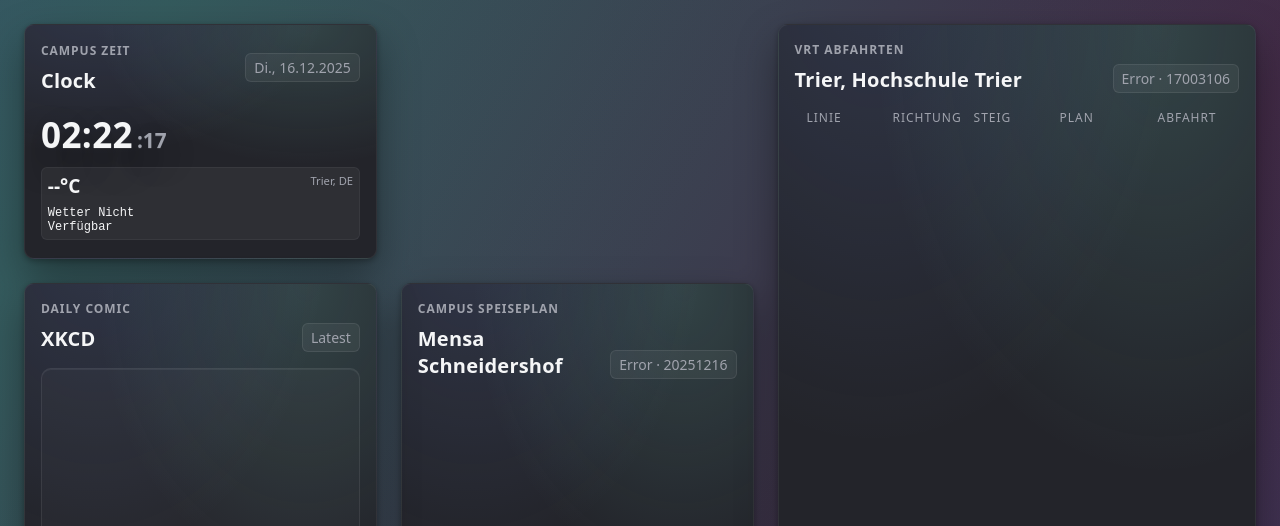
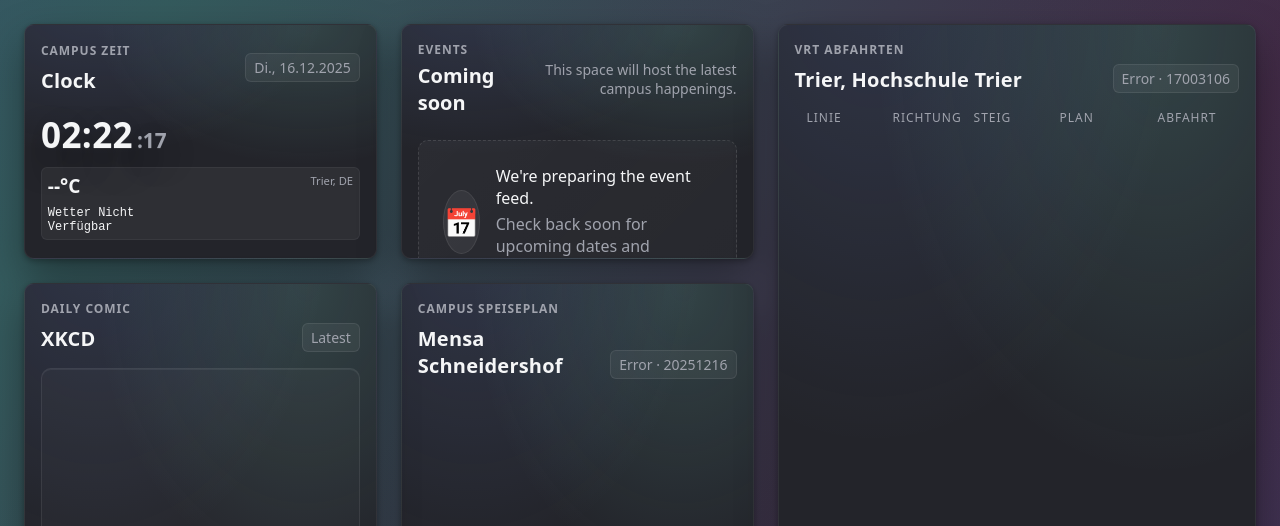
Before and after one commit to DbrStudio/FSI_Dashboard, a website built with Vite: page index.html in a window 1280 px wide. Shown: the top 526 px of the page. Built offline with nearby package versions, Linux system fonts and the light colour scheme; no server answers; files whose address does not match are found by name.

Commit message:
Add placeholder events card

```diff
--- a/index.html
+++ b/index.html
@@ -11,6 +11,7 @@
 
 <main id="app" class="dashboard">
     <clock-card data-location="Trier, DE" data-units="metric"></clock-card>
+    <events-card></events-card>
     <mensa-card></mensa-card>
     <xkcd-card></xkcd-card>
     <vrt-card stop-id="17003106"></vrt-card>
--- a/src/core/layout.ts
+++ b/src/core/layout.ts
@@ -8,6 +8,13 @@ export type WidgetLayout = {
 export const layout: Record<string, WidgetLayout> = {
   'clock-card': {
     col: 0,
+    row: 0,
+    colSpan: 3,
+    rowSpan: 2,
+  },
+
+  'events-card': {
+    col: 3,
     row: 0,
     colSpan: 3,
     rowSpan: 2,
--- /dev/null
+++ b/src/widgets/events/events.css
@@ -0,0 +1,76 @@
+.events-card {
+    gap: var(--space-lg);
+    justify-content: space-between;
+}
+
+.events-header {
+    display: flex;
+    align-items: center;
+    justify-content: space-between;
+    gap: var(--space-md);
+}
+
+.events-heading {
+    display: flex;
+    flex-direction: column;
+    gap: var(--space-2xs);
+}
+
+.events-eyebrow {
+    margin: 0;
+    color: var(--color-text-muted);
+    text-transform: uppercase;
+    letter-spacing: 0.08em;
+    font-size: var(--font-size-xs);
+    font-weight: 600;
+}
+
+.events-header h2 {
+    margin: 0;
+    font-size: var(--font-size-lg);
+    color: var(--color-text);
+}
+
+.events-meta {
+    margin: 0;
+    color: var(--color-text-muted);
+    font-size: var(--font-size-sm);
+    text-align: right;
+}
+
+.events-placeholder {
+    display: flex;
+    align-items: center;
+    gap: var(--space-md);
+    padding: var(--space-lg);
+    border-radius: var(--radius-md);
+    border: 1px dashed rgba(255, 255, 255, 0.12);
+    background: linear-gradient(135deg, rgba(255, 255, 255, 0.04), rgba(255, 255, 255, 0.02));
+}
+
+.placeholder-icon {
+    display: grid;
+    place-items: center;
+    width: 64px;
+    height: 64px;
+    border-radius: 50%;
+    background: rgba(255, 255, 255, 0.06);
+    border: 1px solid rgba(255, 255, 255, 0.08);
+    font-size: var(--font-size-xl);
+}
+
+.placeholder-copy {
+    display: flex;
+    flex-direction: column;
+    gap: var(--space-2xs);
+    color: var(--color-text);
+}
+
+.placeholder-copy .muted {
+    margin: 0;
+    color: var(--color-text-muted);
+}
+
+.placeholder-copy p {
+    margin: 0;
+}
--- /dev/null
+++ b/src/widgets/events/events.element.ts
@@ -0,0 +1,10 @@
+import template from './events.template.html?raw';
+import './events.css';
+
+class EventsCard extends HTMLElement {
+  connectedCallback(): void {
+    this.innerHTML = template;
+  }
+}
+
+customElements.define('events-card', EventsCard);
--- /dev/null
+++ b/src/widgets/events/events.template.html
@@ -0,0 +1,17 @@
+<section class="card events-card">
+    <div class="events-header">
+        <div class="events-heading">
+            <p class="events-eyebrow">Events</p>
+            <h2>Coming soon</h2>
+        </div>
+        <p class="events-meta">This space will host the latest campus happenings.</p>
+    </div>
+
+    <div class="events-placeholder">
+        <div class="placeholder-icon" aria-hidden="true">📅</div>
+        <div class="placeholder-copy">
+            <p>We're preparing the event feed.</p>
+            <p class="muted">Check back soon for upcoming dates and highlights.</p>
+        </div>
+    </div>
+</section>
```
